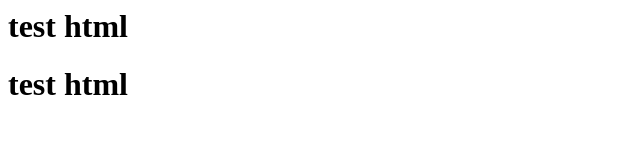
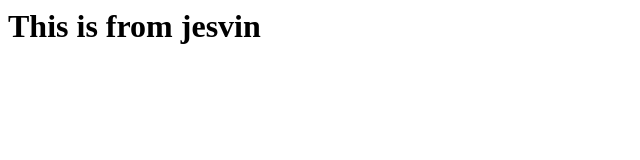
Before and after one commit to jesvinjj1/learn, a plain HTML site: page index.html in a window 1280 px wide. Shown: the whole page, without its empty margins (0-640 px from the left). Drawn offline with Linux system fonts and the light colour scheme.

Commit message:
create text

```diff
--- a/index.html
+++ b/index.html
@@ -1,3 +1 @@
-<h1>test html</h1>
-
-<h1>test html</h1>
+<h1>This is from jesvin</h1>
```
